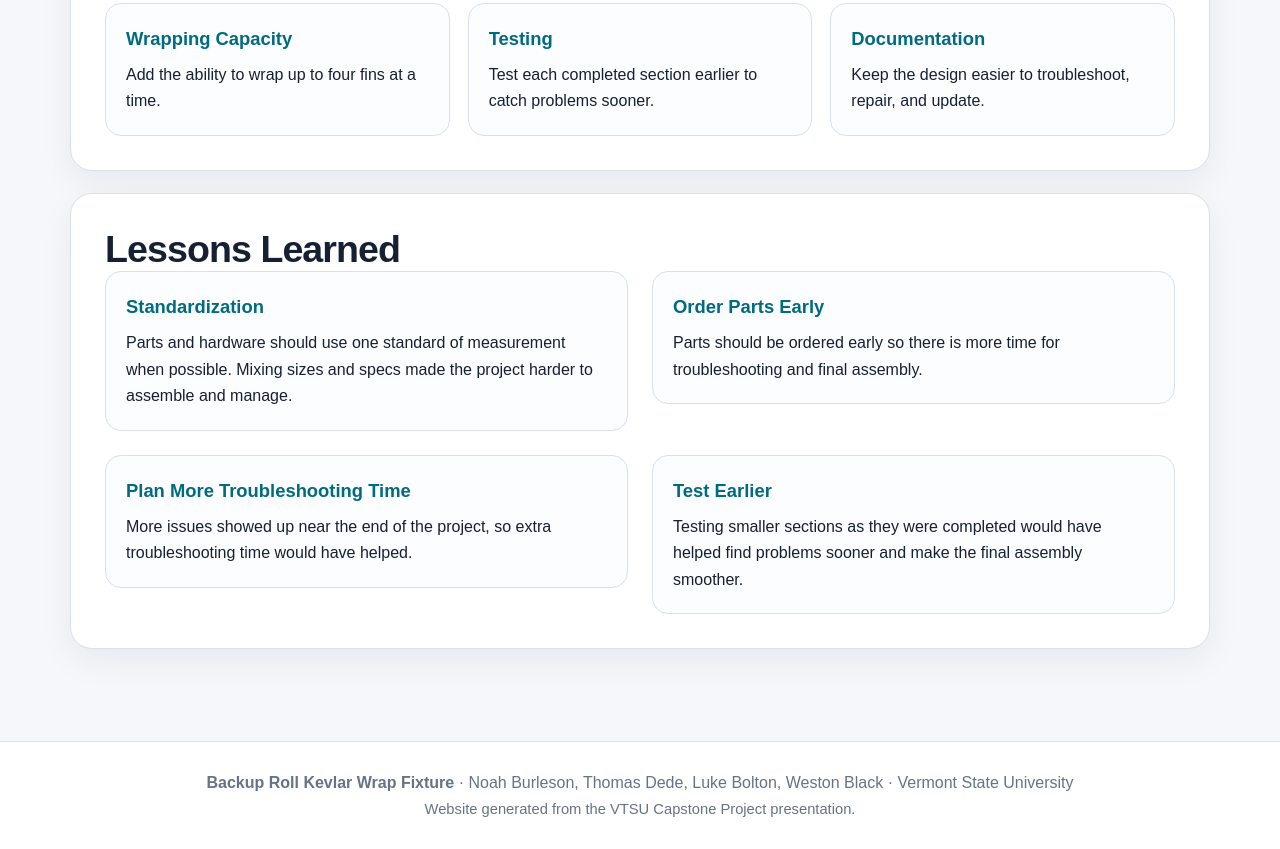
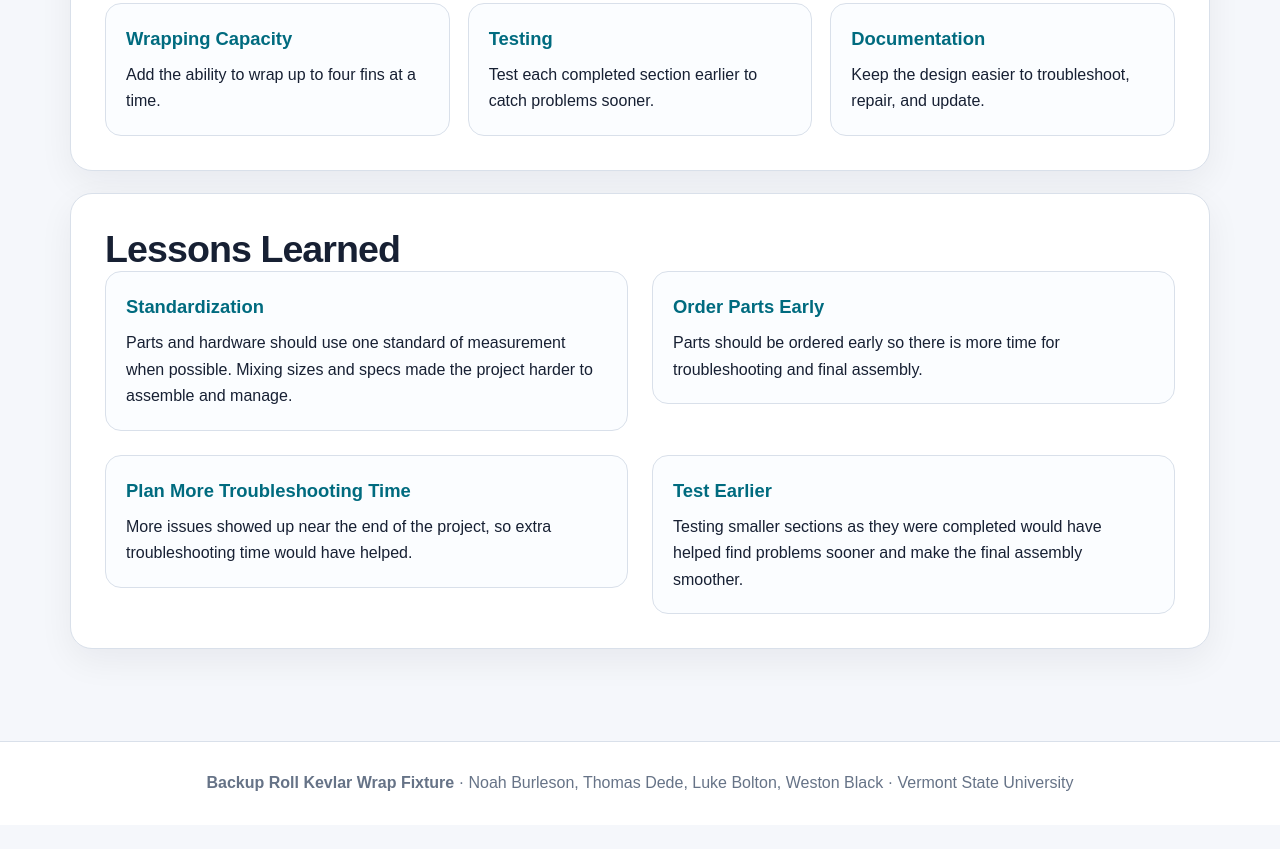
Before and after one commit to westonlblack-pixel/Capstone, a plain HTML site: page index.html in a window 1280 px wide. Shown: the part 4696-5545 px from the top of the page. After the commit the page ends 5521 px from the top, so only its background shows below. Drawn offline with Linux system fonts and the light colour scheme.

Commit message:
Remove footer description from index.html

```diff
--- a/index.html
+++ b/index.html
@@ -235,7 +235,7 @@
 
   <footer>
     <p><strong>Backup Roll Kevlar Wrap Fixture</strong> · Noah Burleson, Thomas Dede, Luke Bolton, Weston Black · Vermont State University</p>
-    <p class="small">Website generated from the VTSU Capstone Project presentation.</p>
+
   </footer>
 </body>
 </html>
```
